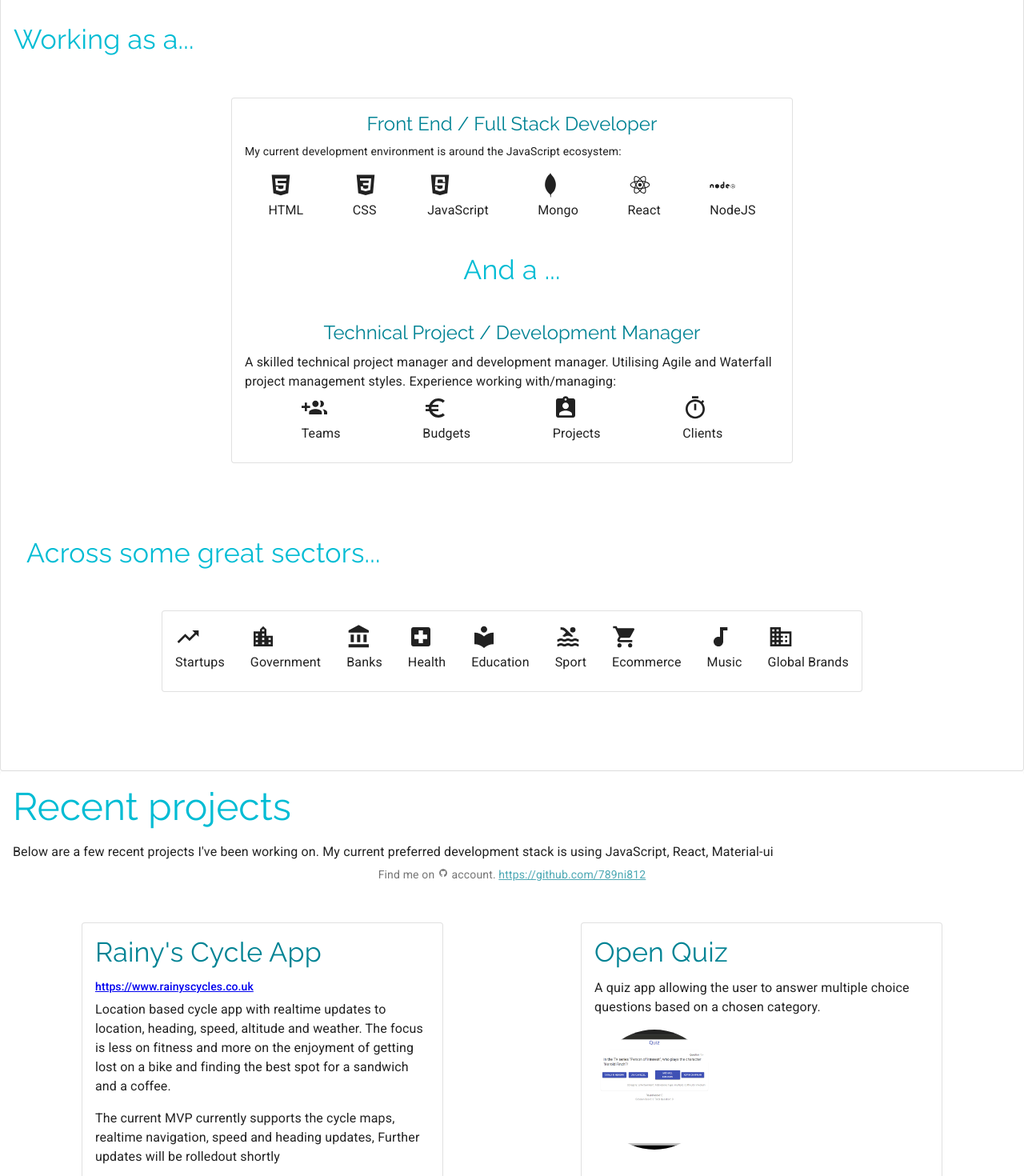
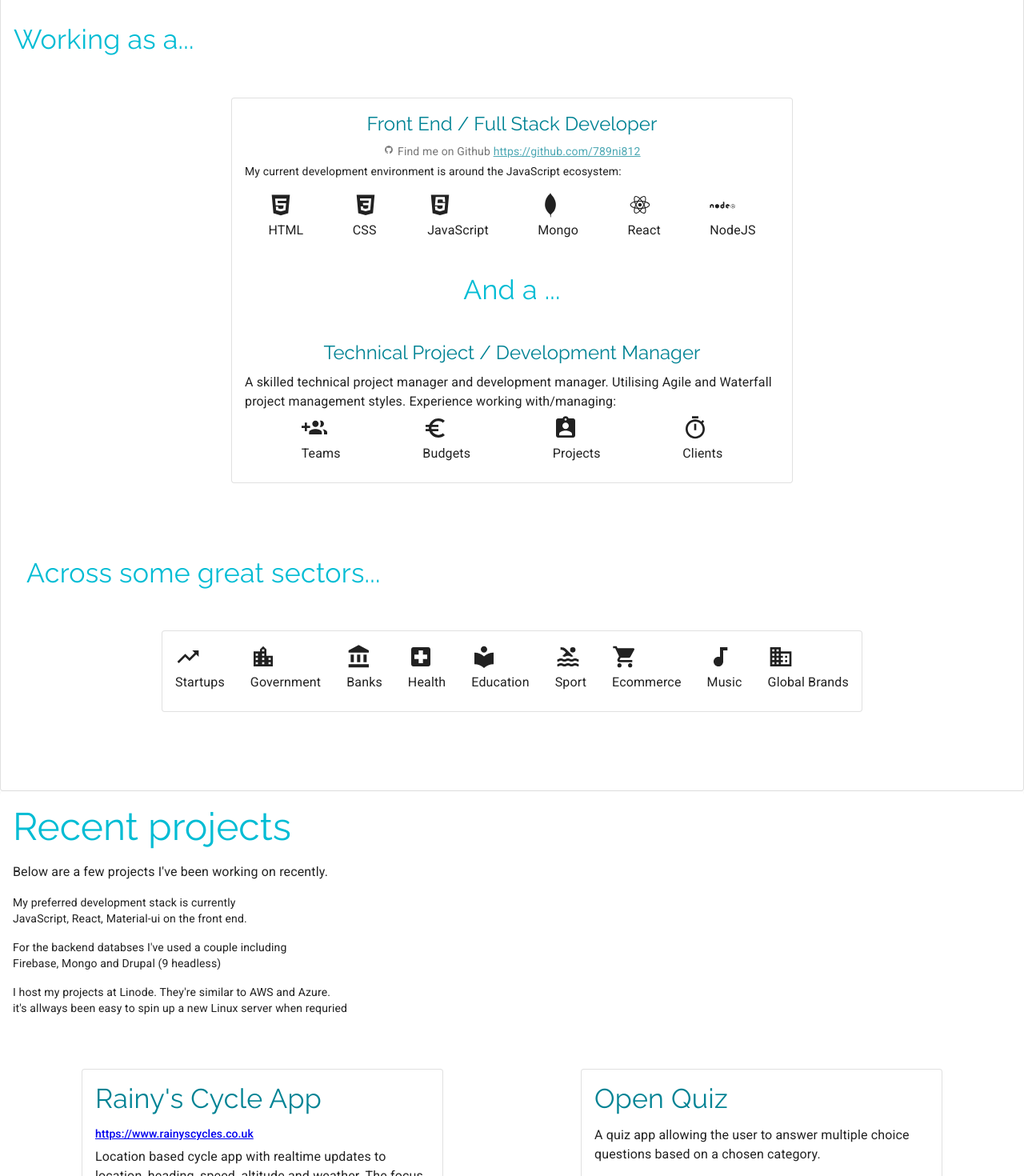
Before and after one commit to 789ni812/my-portfolio, a React (Create React App) app: page / in a window 1280 px wide. Shown: the part 286-1756 px from the top of the page at 80% size. Built offline with nearby package versions, Linux system fonts and the light colour scheme.

Commit message:
minor Cosmetic and typo chnages

```diff
--- a/src/components/ContentIntroduction/ContentIntroduction.js
+++ b/src/components/ContentIntroduction/ContentIntroduction.js
@@ -8,6 +8,7 @@ import Divider from "@material-ui/core/Divider";
 import Grid from "@material-ui/core/Grid";
 
 import {
+  DiGithubBadge,
   DiHtml5,
   DiCss3,
   DiMongodb,
@@ -57,6 +58,13 @@ const useStyles = makeStyles((theme) => ({
     [theme.breakpoints.down("sm")]: {
       height: "1em",
       width: "1em",
+    },
+  },
+  linkItem: {
+    color: theme.palette.secondary.dark,
+    opacity: 0.7,
+    "&:hover": {
+      opacity: 1,
     },
   },
 }));
@@ -109,6 +117,22 @@ const ContentIntroduction = (theme) => {
                     gutterBottom
                   >
                     Front End / Full Stack Developer
+                  </Typography>
+                  <Typography
+                    variant="body2"
+                    align="center"
+                    color="textSecondary"
+                    gutterBottom
+                  >
+                    <DiGithubBadge>Github</DiGithubBadge> Find me on Github{" "}
+                    <a
+                      className={classes.linkItem}
+                      href="https://github.com/789ni812"
+                      target="_blank"
+                      rel="noopener noreferrer"
+                    >
+                      https://github.com/789ni812
+                    </a>
                   </Typography>
                   <Typography variant="body2" paragraph>
                     My current development environment is around the JavaScript
--- a/src/components/RecentProjects/RecentProjects.js
+++ b/src/components/RecentProjects/RecentProjects.js
@@ -2,7 +2,6 @@ import React from "react";
 import { makeStyles } from "@material-ui/core/styles";
 import { Typography, Grid } from "@material-ui/core";
 import {
-  DiGithubBadge,
   DiHtml5,
   DiCss3,
   DiDrupal,
@@ -67,20 +66,21 @@ const RecentProjects = () => {
           >
             Recent projects
           </Typography>
-          <Typography variant="body1" gutterBottom>
-            Below are a few recent projects I've been working on. My current
-            preferred development stack is using JavaScript, React, Material-ui
+          <Typography variant="body1" paragraph>
+            Below are a few projects I've been working on recently.
           </Typography>
-          <Typography variant="body2" align="center" color="textSecondary">
-            Find me on <DiGithubBadge>Github</DiGithubBadge> account.{" "}
-            <a
-              className={classes.linkItem}
-              href="https://github.com/789ni812"
-              target="_blank"
-              rel="noopener noreferrer"
-            >
-              https://github.com/789ni812
-            </a>
+          <Typography variant="body2" paragraph>
+            My preferred development stack is currently
+            <br /> JavaScript, React, Material-ui on the front end.
+          </Typography>
+          <Typography variant="body2" paragraph>
+            For the backend databses I've used a couple including
+            <br /> Firebase, Mongo and Drupal (9 headless)
+          </Typography>
+          <Typography variant="body2" paragraph>
+            I host my projects at Linode. They're similar to AWS and Azure.
+            <br />
+            it's allways been easy to spin up a new Linux server when requried
           </Typography>
 
           <Grid
```
